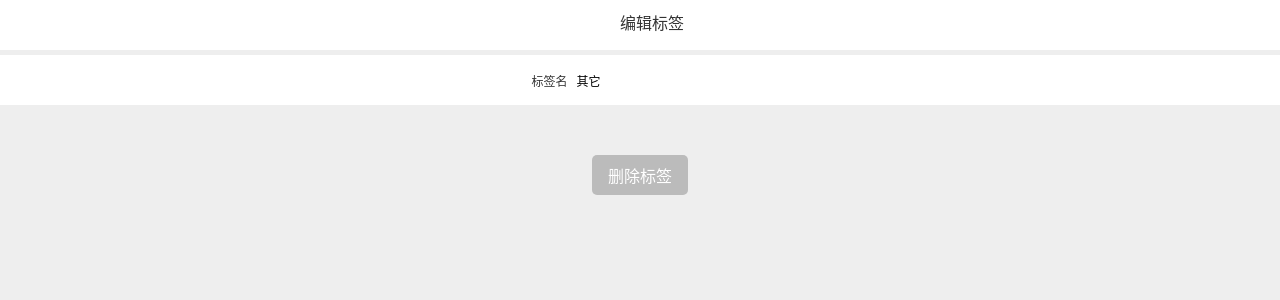
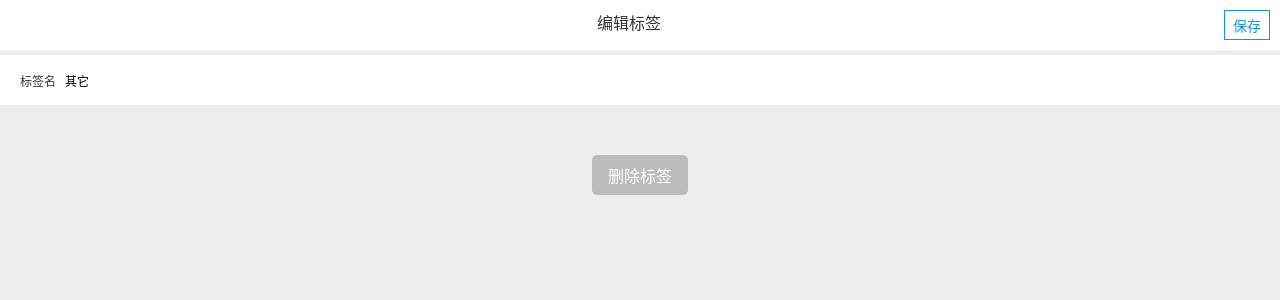
Before and after one commit to YukiGuo/money, a Vue app: page /#/label/edict/1 in a window 1280 px wide. Shown: the top 300 px of the page. Built offline with nearby package versions, Linux system fonts and the light colour scheme.

Commit message:
修复一些小bugââ

```diff
--- a/src/components/Money/Tags.vue
+++ b/src/components/Money/Tags.vue
@@ -83,6 +83,7 @@
                 margin-left: 4vw;
                 margin-top: 5px;
                 font-size: 13px;
+
                 > .icon {
                     display: flex;
                     justify-content: center;
@@ -92,6 +93,7 @@
                     background: #F0F0F0;
                     border-radius: 50px;
                     color: #8C9098;
+                    padding: 4px;
                     margin-bottom: 8px;
                 }
 
--- a/src/store/index.ts
+++ b/src/store/index.ts
@@ -77,6 +77,7 @@ const store = new Vuex.Store({
             const{name,icon,type}=payload;
             if(name ===''){
                 alert('标签名不能为空');
+                return;
             }
             if(icon===''){
                 alert('icon不能为空');
--- a/src/views/Label.vue
+++ b/src/views/Label.vue
@@ -75,6 +75,7 @@
                 padding: 5px 15px;
                 border-bottom: 1px solid #ddd;
                 color: #999999;
+                font-size: 18px;
                 > span {
                     color: #333;
                     margin-right: auto;
--- a/src/views/LabelEdict.vue
+++ b/src/views/LabelEdict.vue
@@ -5,6 +5,7 @@
                 <Icon name="arrowleft"/>
             </router-link>
             <span>编辑标签</span>
+            <button @click="save()">保存</button>
         </div>
         <FormItem
                 file-name="标签名"
@@ -29,6 +30,7 @@
         components: {Button, FormItem}
     })
     export default class LabelEdict extends Vue{
+        name = '';
         get tag() {
             return this.$store.state.currentTag;
         }
@@ -41,9 +43,16 @@
             }
         }
         update(name: string){
-            console.log(name);
+            this.name=name;
+            // if(this.tag) {
+            //     this.$store.commit('updateTag',{ id: this.tag.id,name:name});
+            // }
+        }
+        save(){
             if(this.tag) {
-                this.$store.commit('updateTag',{ id: this.tag.id,name:name});
+                console.log(this.name);
+                this.$store.commit('updateTag',{ id: this.tag.id,name:this.name});
+                this.$router.back();
             }
         }
         remove(){
@@ -55,6 +64,10 @@
 </script>
 
 <style lang='scss' scoped>
+    @import '~@/assets/style/variable.scss';
+    ::v-deep .note{
+        justify-content: flex-start;
+    }
     .wrap {
         height: 100vh;
         background-color: #eeeeee;
@@ -65,6 +78,13 @@
             padding: 10px 10px;
             background-color: #ffffff;
             margin-bottom: 5px;
+            >button {
+                background: transparent;
+                border: solid $colorBlue 1px;
+                padding: 2px 8px;
+                font-size: 14px;
+                color: $colorBlue;
+            }
           .link{
               color: #333;
               text-decoration: none;
```
